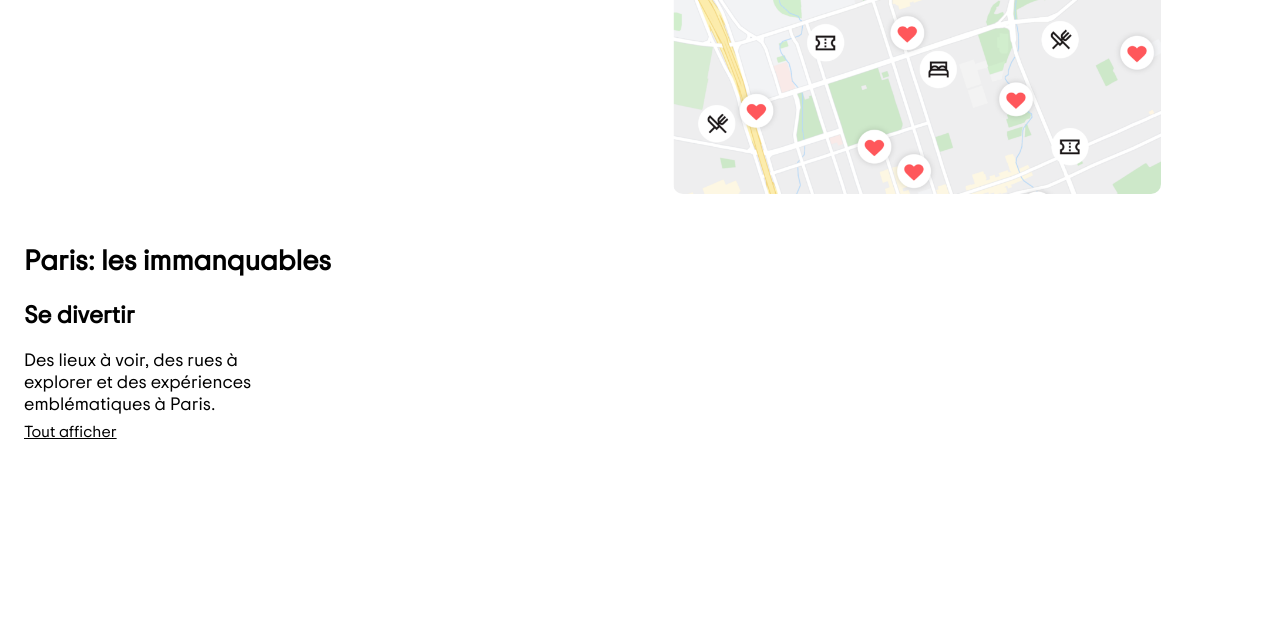
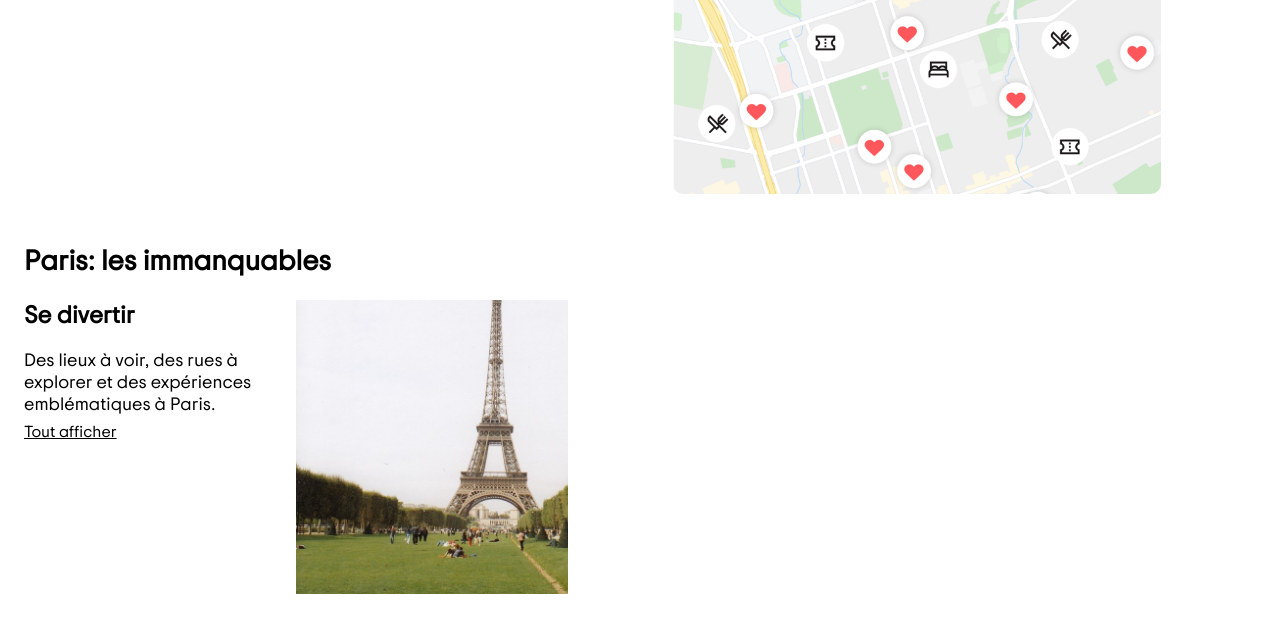
Before and after one commit to MarieEzi/Tripadvisortest, a plain HTML site: page index.html in a window 1280 px wide. Shown: the part 999-1631 px from the top of the page. Drawn offline with Linux system fonts and the light colour scheme.

Commit message:
carousel ok

```diff
--- a/assets/css/style.css
+++ b/assets/css/style.css
@@ -228,11 +228,6 @@ box-sizing: border-box;
       line-height: 33px;
   }
 
-  .section6 div {
-      height: 294px;
-      width: 272px;
-  }
-
   .section6 h3 {
       height: 33px;
       width: 272px;
@@ -265,9 +260,13 @@ box-sizing: border-box;
       cursor: pointer;
   }
 
-
+h2~div{
+    display: flex;
+}
 .carousel{
     display: flex;
+    height: 294px;
+    width: 272px;
     overflow-y: scroll;
 }
 
@@ -282,10 +281,6 @@ box-sizing: border-box;
   scrollbar-width: none;  /* Firefox */
 }
 
-ul {
-    display: flex;
-  }
-
 li {
     display: flex;
   }
--- a/index.html
+++ b/index.html
@@ -78,15 +78,16 @@
 <section class="section6">
   <h2>Paris: les immanquables</h2>
 
-  <div class="carousel">
 
+
+<div>
   <div>
     <h3>Se divertir</h3>
     <p>Des lieux à voir, des rues à explorer et des expériences emblématiques à Paris.</p>
     <a class="cta" href="#">Tout afficher</a>
   </div>
 
-  <ul>
+  <ul class="carousel">
     <li class="item"><img src="./assets/img/eiffeltoren.jpg" alt="eiffel"></li>
     <li class="item"><img src="./assets/img/cour-napoleon-et-pyramide.jpg" alt="louvre"></li>
     <li class="item"><img src="./assets/img/arc-de-triomphe-at-night.jpg" alt="triomphe"></li>
```
